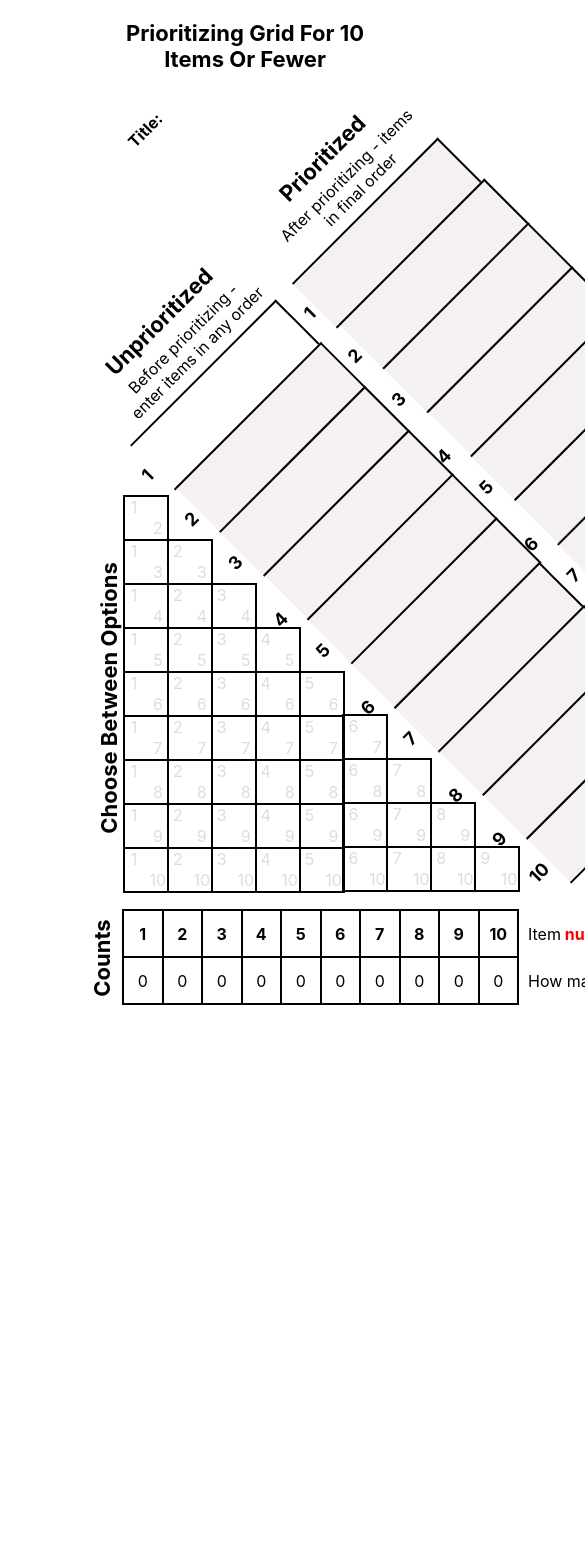
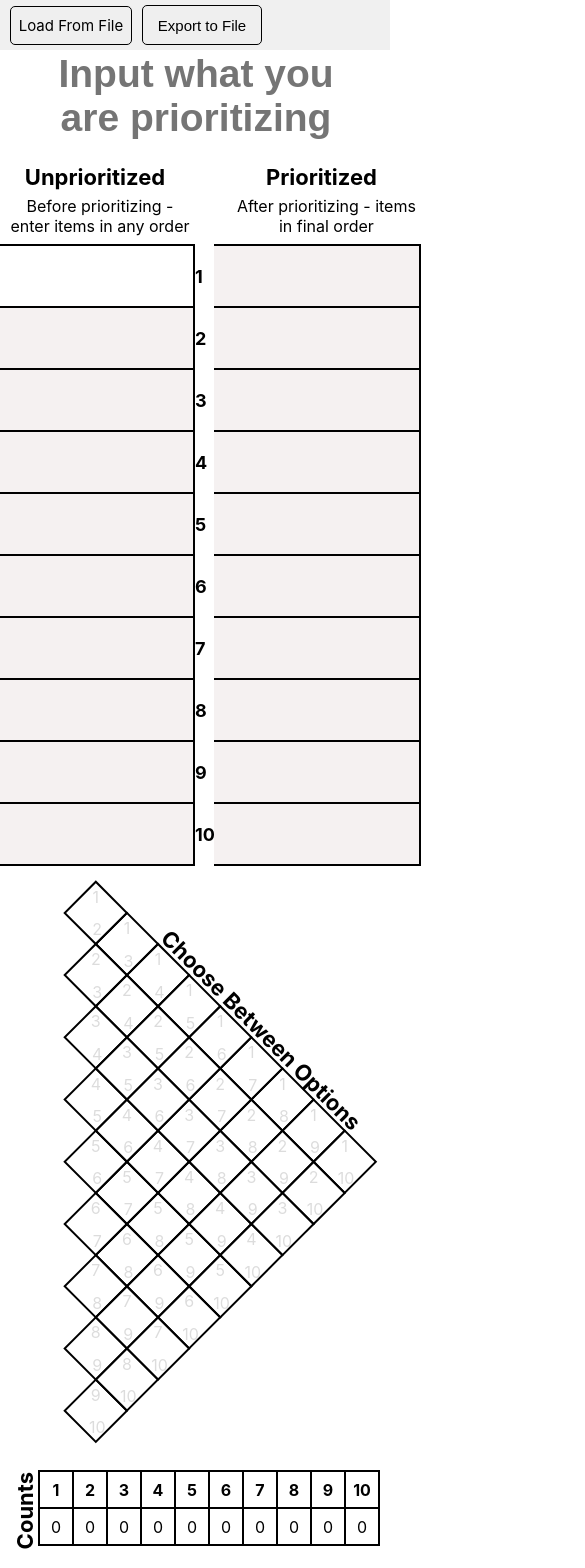
Before and after one commit to zFlux/prioritization-grid, a React (Create React App) app: page / in a window 390 px wide. Shown: the top 1568 px of the page, 585 px wide, since content can reach past the window. Before the commit the page ends 1008 px from the top, so only its background shows below. Built offline with nearby package versions, Linux system fonts and the light colour scheme.

Commit message:
refactor(priority-grid): many style and responsive fixes

```diff
--- a/src/components/ChoiceBox.scss
+++ b/src/components/ChoiceBox.scss
@@ -2,7 +2,9 @@
 
 .ChoiceBox {
     border: 2px solid black;
-    margin: -2px;
+    margin-top: -2px;
+    margin-right: -2px;
+    gap: 1px;
     display: flex;
     flex-direction: column;
     justify-content: flex-end;
--- a/src/components/ChoiceGrid.scss
+++ b/src/components/ChoiceGrid.scss
@@ -1,30 +1,40 @@
-@import '../styles/variables';
 
-$top: $prioritization-grid-top + $choice-grid-top;
-$left: $prioritization-grid-left + $choice-grid-left;
+  .ChoiceGrid {
+    display: flex;
+    align-items: flex-end;
+    rotate: -45deg;
+    margin-top: 90px;
+    margin-left: -140px;
+    @media screen and (max-width: 768px){
+      margin-left: -180px;
+    }
+  }
 
-.ChoiceGrid {
+  .ChoiceGridColumn {
     display: flex;
-    flex-direction: row;
-    position: absolute;
-    top: $top;
-    left: $left;
+    flex-direction: column;
   }
 
   .ChoiceGridTitle {
-    position: absolute;
+    align-items: flex-start;
     font-size: 22px;
     font-weight: bold;
-    top: $top + 190px;
-    left: $left - 150px;
-    transform: rotate(-90deg);
+    writing-mode: vertical-lr;
+    height: 350px;
   }
 
-  /* create a sass loop from 1 to 10 */
-  @for $i from 1 through 10 {
-    .ChoiceGridColumn#{$i} {
-      position: absolute;
-      top: $top + ($choice-grid-row-height * ($i - 1)) + $i * 1.9;
-      left: $left + ($choice-grid-col-width * ($i - 1))+ $i * 1.9;
-    }
+  .ChoiceBox {
+    rotate: 90deg;
   }
+
+  .Choice {
+    transform: rotate(-45deg);
+  }
+
+  .ChoiceDisabled {
+    transform: rotate(-45deg);
+  }
+
+  .ChoiceSelected {
+    transform: rotate(-45deg);
+  }
--- a/src/components/ChoiceGrid.tsx
+++ b/src/components/ChoiceGrid.tsx
@@ -27,22 +27,22 @@ export default class ChoiceGrid extends React.Component<ChoiceGridProps> {
 
     buildGrid() {
         let grid = [];
-        for (let i = 1; i <= this.props.gridSize; i++) {
+        for (let i = this.props.gridSize; i >= 1 ; i--) {
             let row = [];
             for (let j = 1 ; j <= this.props.gridSize - i; j++) {
                 const isItemBoxSelectable = i <= this.props.largestEditedItemIndex && (j+i) <= this.props.largestEditedItemIndex;
                 row.push(<ChoiceBox key={j + " " + i} firstOption={i} secondOption={j+i} selectable={isItemBoxSelectable} selected={this.getChosenValue(i,j+i)} onChange={this.props.onChange} />);
             }
-            grid.push(<div className={'ChoiceGridColumn' + i} key={i}>{row}</div>);
+            grid.push(<div className='ChoiceGridColumn' key={i}>{row}</div>);
         }
         return grid;
     }
 
     render() {
         return (
-        <div data-testid='choice-grid-id'>
+        <div className='ChoiceGrid' data-testid='choice-grid-id'>
+            {this.buildGrid()}
             <div className='ChoiceGridTitle'>Choose Between Options</div>
-            {this.buildGrid()}
         </div>);
     }
 }
--- a/src/components/ItemField.scss
+++ b/src/components/ItemField.scss
@@ -1,46 +1,43 @@
 .ItemField {
     display: flex;
     flex-direction: row;
-    align-items: center;
-    justify-content: center;
     text-align: center;
+    margin-top: -2px;
 }
 
 .ItemFieldDisabled {
     display: flex;
-    flex-direction: row;
     .ItemTextbox {
         background-color: rgb(245, 241, 241);
     }
+    margin-top: -2px;
 }
 
 .ItemLabel {
-    text-align: left;
     display: flex;
     align-items: center;
-    justify-content: center;
     font-size: 18px;
     font-weight: bold;
+    height: 64px;
+    width: 19.4px;
+    padding-left: 5px;
+    padding-right: 2px;
+    @media screen and (max-width: 768px) {
+        padding-left: 0px;
+        padding-right: 0px;
+    }
 }
 
 .ItemTextbox {
     display: flex;
     font-family: Arial, Helvetica, sans-serif;
-    align-items: center;
-    justify-content: center;
-    text-align: left;
     text-align: center;
     font-size: 16px;
-    margin-top: -2px;
-    margin-left: 5px;
-    height: 56px;
-    width: 200px;
     resize: none;
     border-left: 0px solid black;
     border-right: 2px solid black;
     border-top: 2px solid black;
     border-bottom: 2px solid black;
-    position:inherit;
   }
 
   .ItemTextbox:focus {
--- a/src/components/ItemField.tsx
+++ b/src/components/ItemField.tsx
@@ -10,13 +10,6 @@ interface ItemFieldProps {
     readOnly?: boolean;
 }
 
-function formatedItemID(itemID: number) {
-    if (itemID < 10) {
-        return <>&nbsp; {itemID}</>;
-    }
-    return itemID;
-}
-
 export default class ItemField extends React.Component<ItemFieldProps> {
     render() {
         let disabled = this.props.className === 'ItemFieldDisabled';
@@ -26,7 +19,7 @@ export default class ItemField extends React.Component<ItemFieldProps> {
         ;
         return (
             <div className={this.props.className}>
-                <label className='ItemLabel'>{formatedItemID(this.props.itemID)}</label>
+                <label className='ItemLabel'>{this.props.itemID}</label>
                 {disabledTextbox}
             </div>
         );
--- a/src/components/ItemGrid.scss
+++ b/src/components/ItemGrid.scss
@@ -1,9 +1,5 @@
 @import '../styles/variables';
 
 .ItemGrid {
-    transform: rotate($priortization-lists-rotate);
-    top: $prioritization-grid-top;
-    left: $prioritization-grid-left + 130px;
     display: flex;
-    position: absolute;
 }
--- a/src/components/PrioritizationGrid.scss
+++ b/src/components/PrioritizationGrid.scss
@@ -1,48 +1,52 @@
 @import '../styles/variables';
 
-.PrioritizationGridTitle {
-    position: absolute;
-    top: $prioritization-grid-top - 100px;
-    left: $prioritization-grid-left;
-    font-size: 22px;
-    font-weight: bold;
+.PrioritizationGrid {
+    display: flex;
+    flex-direction: column;
+    align-items: center;
 }
 
-// format a button element inside PrioritizationGrid class
-.PrioritizationGridTitle button {
-    position: absolute;
-    top: $prioritization-grid-top - 120px;
-    left: $prioritization-grid-left + 420px;
+.PrioritizationGridHeader {
+    display: flex;
+    align-items: center;
+    width: 100%;
+    height: 50px;
+    background-color: #f0f0f0;
+}
+
+.ImportExportButtons {
+    display: flex;
+    flex: 1;
+    gap: 10px;
+    padding-left: 10px;
+    justify-content: flex-start;
+    align-items: center;
+}
+
+.ExportButton {
     width: 120px;
     height: 40px;
     font-size: 15px;
-    font-weight: bold;
     border: 1px solid #000;
     border-radius: 5px;
     cursor: pointer;
 }
 
-// format an input element inside PrioritizationGrid class
-.PrioritizationGridTitle input {
-    display: none;
-}
-
-// format a label element inside PrioritizationGrid class
-.PrioritizationGridTitle label {
-    // change the background colour to red
+.ImportButton {
+    // change the background colour to buttonface
     background-color: buttonface;
     text-align: center;
-    line-height: 38px;
-    position: absolute;
-    top: $prioritization-grid-top - 120px;
-    left: $prioritization-grid-left + 560px;
+    line-height: 37px;
     width: 120px;
-    height: 38px;
+    height: 37px;
     font-size: 15px;
-    font-weight: bold;
+    font-weight: normal;
     border: 1px solid #000;
     border-radius: 5px;
     cursor: pointer;
+    input {
+        display: none;
+    }
 }
 
 // give the label element a hover effect
@@ -56,20 +60,21 @@
 }
 
 .PrioritiesTitle {
-    z-index: -1;
-    rotate: $priortization-lists-rotate;
-    position: absolute;
     text-align: center;
+    align-items: center;
+    vertical-align: middle;
     width: 320px;
-    height: 90px;
+    height: auto;
     border: none;
     resize: none;
     border: 0px solid black;
-    top: $prioritization-grid-top + 20px;
-    left: $prioritization-grid-left - 60px;
     font-size: 39px;
     font-family: Arial, Helvetica, sans-serif;
     font-weight: bold;
+    padding-right: 280px;
+    @media screen and (max-width: 768px) {
+        padding-right: 0px;
+    }
 }
 
 .PrioritiesTitle:focus {
@@ -77,12 +82,13 @@
     outline: none !important;
 }
 
-.PrioritiesTitleLabel {
-    z-index: -1;
-    rotate: $priortization-lists-rotate;
-    position: absolute;
-    font-weight: bold;
-    font-size: medium;
-    top: $prioritization-grid-top;
-    left: $prioritization-grid-left + 25px;
+.ItemGridAndChoiceGridContainer {
+    display: flex;
+    flex-direction: row;
+    justify-content: center;
+    align-items: center;
+
+    @media screen and (max-width: 768px) {
+        flex-direction: column;
+    }
 }
--- a/src/components/PrioritizationGrid.tsx
+++ b/src/components/PrioritizationGrid.tsx
@@ -176,17 +176,20 @@ export default class PrioritizationGrid extends React.Component<PrioritizationGr
     render() {
         return (
             <div className='PrioritizationGrid' data-testid='prioritization-grid-id'>
-                <div className='PrioritizationGridTitle'>Prioritizing Grid For 10 Items Or Fewer
-                <label htmlFor="inputTag">
-                Load From File
-                <input id="inputTag" type="file" accept=".json" onChange={this.handleFileInputChange} />
-                </label>
-                    <button onClick={() => this.exportJsonData(this.state.listOfItems, this.state.countOfSelectedItems, this.state.choiceGrid, this.state.largestEditedItemIndex, this.state.prioritiesTitle)}>Export to File</button>
+                <div className='PrioritizationGridHeader'>
+                    <div className='ImportExportButtons'>
+                        <label className='ImportButton' htmlFor="inputTag">
+                            Load From File
+                            <input id="inputTag" type="file" accept=".json" onChange={this.handleFileInputChange} />
+                        </label>
+                        <button className='ExportButton' onClick={() => this.exportJsonData(this.state.listOfItems, this.state.countOfSelectedItems, this.state.choiceGrid, this.state.largestEditedItemIndex, this.state.prioritiesTitle)}>Export to File</button>
+                    </div>
                 </div>
-                <div className='PrioritiesTitleLabel'>Title:</div>
-                <textarea ref={this.focusRef} className='PrioritiesTitle' autoFocus onChange={this.handlePrioritiesTitleChange} value={this.state.prioritiesTitle}/>
-                <ItemGrid itemList={this.state.listOfItems} largestEditedItemIndex={this.state.largestEditedItemIndex} resultList={this.state.listOfResultItems} onChange={this.itemListChange} />
-                <ChoiceGrid gridSize={10} choiceGridData={this.state.choiceGrid} largestEditedItemIndex={this.state.largestEditedItemIndex} onChange={this.choiceGridChange} />
+                <textarea ref={this.focusRef} className='PrioritiesTitle' autoFocus onChange={this.handlePrioritiesTitleChange} value={this.state.prioritiesTitle} placeholder='Input what you are prioritizing'/>
+                <div className='ItemGridAndChoiceGridContainer'>
+                    <ItemGrid itemList={this.state.listOfItems} largestEditedItemIndex={this.state.largestEditedItemIndex} resultList={this.state.listOfResultItems} onChange={this.itemListChange} />
+                    <ChoiceGrid gridSize={10} choiceGridData={this.state.choiceGrid} largestEditedItemIndex={this.state.largestEditedItemIndex} onChange={this.choiceGridChange} />
+                </div>
                 <ResultGrid countOfSelectedItems={this.state.countOfSelectedItems} rankingsOfItems={this.state.rankingOfItems} />
             </div>
         );
--- a/src/components/ResultGrid.scss
+++ b/src/components/ResultGrid.scss
@@ -1,43 +1,41 @@
 @import '../styles/variables.scss';
 
-$result-grid-top: $prioritization-grid-top + 350px;
-$result-grid-left: $prioritization-grid-left - 23px;
+.ResultGrid {
 
-.ResultGrid, .ResultGridTitle {
-  position: absolute;
-}
+  display: flex;
+  padding-top: 30px;
+  padding-bottom: 30px;
+  padding-right: 286px;
 
-.ResultGrid {
-  top: $result-grid-top + 440px;
-  left: $result-grid-left + 46px;
+  @media screen and (max-width: 768px) {
+    margin-top: 90px;
+    padding-right: 0px;
+  }
 
   &Title {
-    width: 100px;
-    top: $result-grid-top - 435px;
-    left: $result-grid-left - 148px;
     font-size: 22px;
     font-weight: bold;
-    transform: rotate(-90deg);
+    writing-mode: vertical-rl;
+    rotate: 180deg;
   }
 
   &ItemNumber, &Selected, &Ranked {
-    width: 700px;
     display: flex;
-    position: absolute;
-
-    &:nth-child(1) { top: $result-grid-top - 470px; }
-    &:nth-child(2) { top: $result-grid-top - 423px; }
-    &:nth-child(3) { top: $result-grid-top - 376px; }
   }
 
   .ResultGridCell, .ResultGridCellTitle {
     display: flex;
     justify-content: center;
     align-items: center;
-    width: 37.5px;
+    width: 42px;
     height: 45px;
+    @media screen and (max-width: 768px) {
+      width: 32px;
+      height: 35px;
+    }
     border: 2px solid black;
-    margin: -1px;
+    margin-top: -2px;
+    margin-right: -2px;
   }
 
   .ResultGridCellTitle {
--- a/src/components/ResultGrid.tsx
+++ b/src/components/ResultGrid.tsx
@@ -30,11 +30,9 @@ export default class ResultGrid extends React.Component<ResultGridProps> {
                 <div>
                     <div className='ResultGridItemNumber'>
                         {buildTitleRow(this.props.countOfSelectedItems)}
-                        <div className='ResultGridRowTitle'>Item <div className='TitleEmphasis'>&nbsp;number&nbsp;</div></div>
                     </div>
                     <div className='ResultGridSelected'>
                         {buildRow(this.props.countOfSelectedItems)}
-                        <div className='ResultGridRowTitle'>How many <div className='TitleEmphasis'>&nbsp;times picked&nbsp;</div> </div>
                     </div>
                 </div>
             </div>
```
